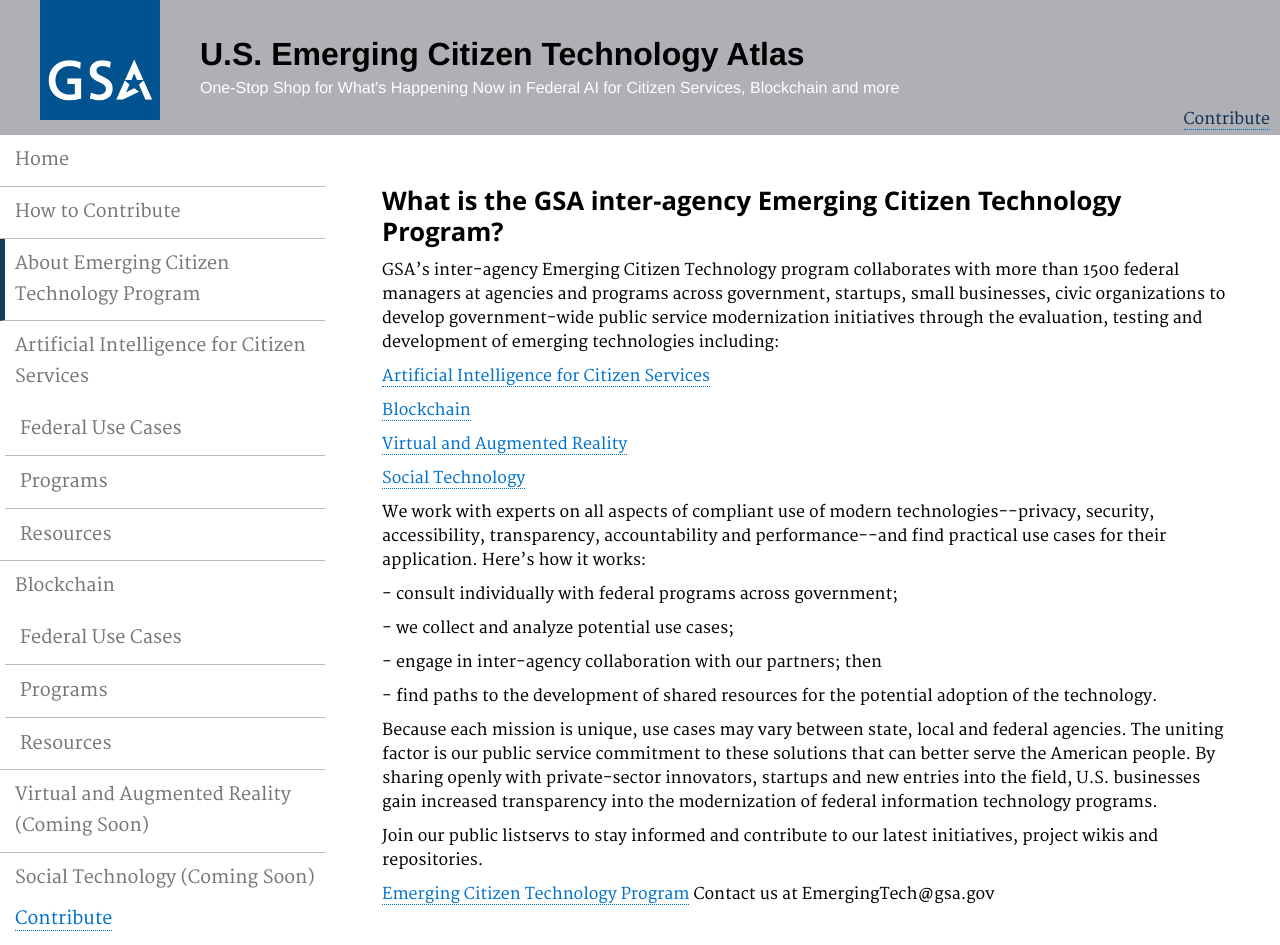
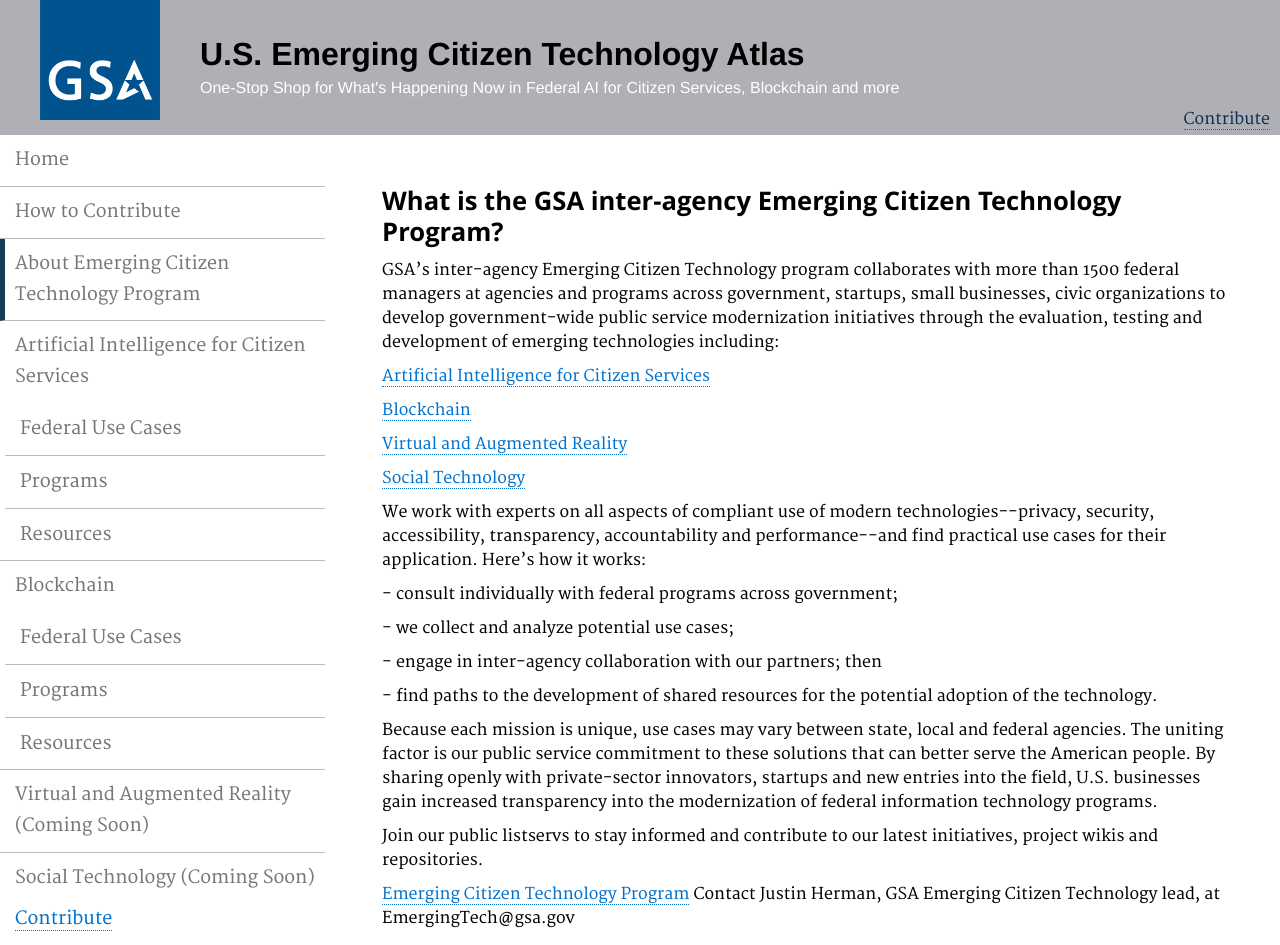
Before and after one commit to GSA/emerging-technology-atlas, a Jekyll site: the page built from pages/emergingcitizentech.md, in a window 1280 px wide. Built offline with Jekyll 4.4.1, drawn with Linux system fonts in a browser that asks for light colours.

Commit message:
Update emergingcitizentech.md

```diff
--- a/pages/emergingcitizentech.md
+++ b/pages/emergingcitizentech.md
@@ -27,4 +27,4 @@ description: ""
 
 <p>Join our public listservs to stay informed and contribute to our latest initiatives, project wikis and repositories.</p>
 
-<p><a href="https://www.gsa.gov/technology/government-it-initiatives/emerging-citizen-technology" target="_blank">Emerging Citizen Technology Program</a> Contact us at EmergingTech@gsa.gov</p>
+<p><a href="https://www.gsa.gov/technology/government-it-initiatives/emerging-citizen-technology" target="_blank">Emerging Citizen Technology Program</a> Contact Justin Herman, GSA Emerging Citizen Technology lead, at EmergingTech@gsa.gov</p>
```
